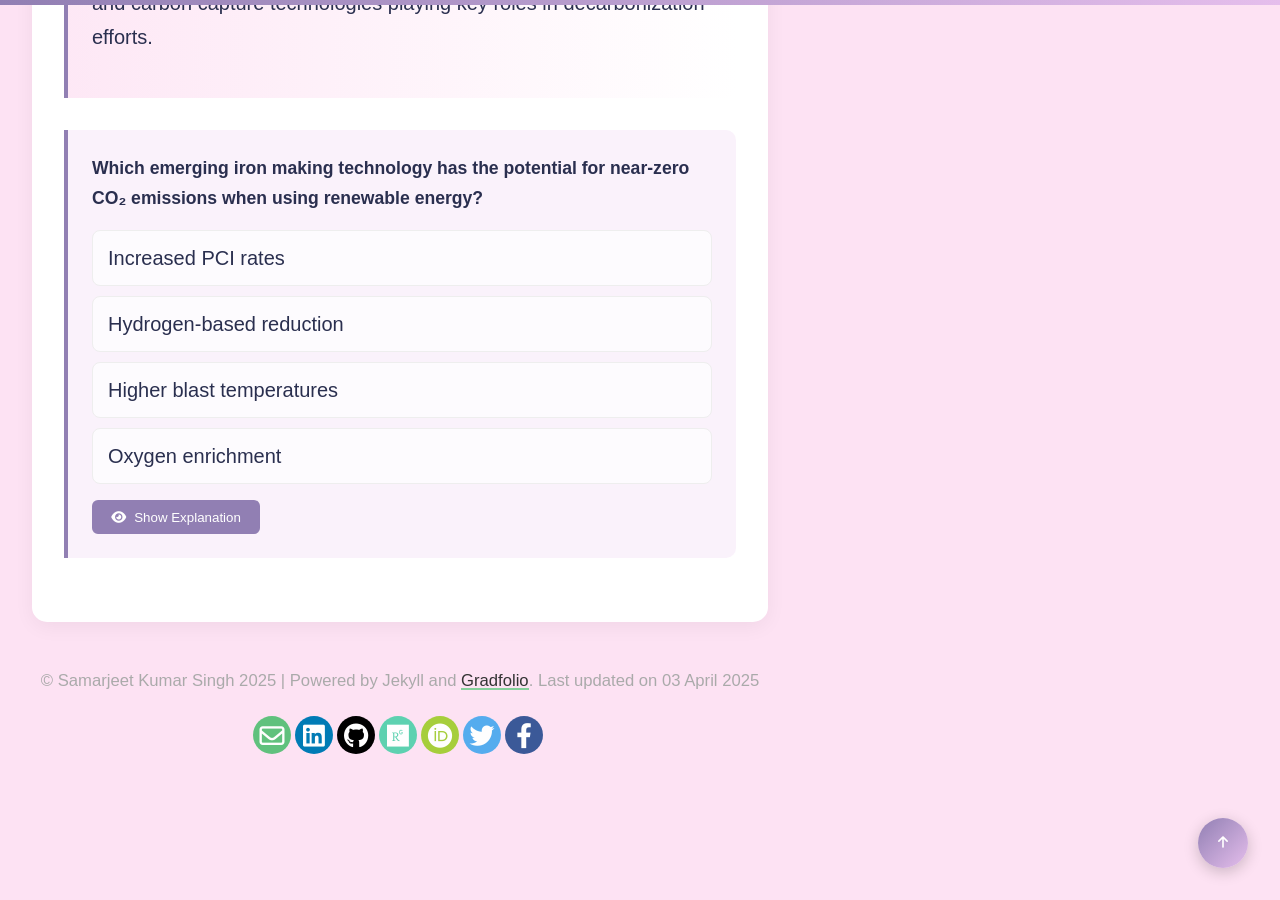
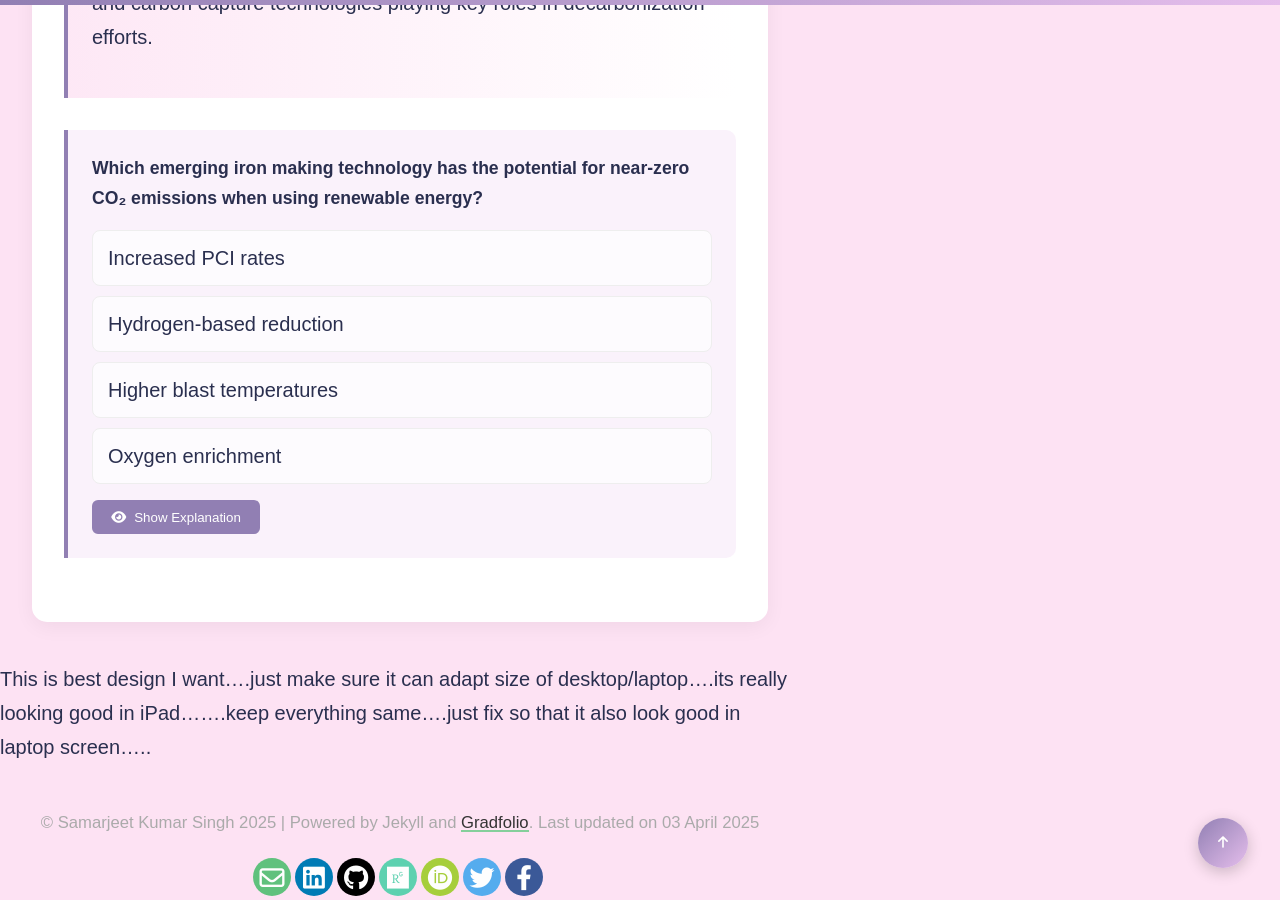
Before and after one commit to Samarjeetkumarsingh/website, a Jekyll site: the page built from _posts/2025-04-03-Iron-Making-Notes.md, in a window 1280 px wide and 900 px high, scrolled down 18511 px. Built offline with Jekyll 4.4.1, drawn with Linux system fonts in a browser that asks for light colours; nearby versions of some CDN libraries; our own code applies the rules of GitHub Pages for plain Markdown files; some of the changed text lies outside the part shown.

Commit message:
Update and rename 2025-04-02-Iron-Making-Notes.md to 2025-04-03-Iron-Making-Notes.md

```diff
--- a/_posts/2025-04-02-Iron-Making-Notes.md
+++ b/_posts/2025-04-03-Iron-Making-Notes.md
@@ -1258,4 +1258,4 @@
         });
     </script>
 </body>
-</html>
+</html> This is best design I want....just make sure it can adapt size of desktop/laptop....its really looking good in iPad.......keep everything same....just fix so that it also look good in laptop screen.....
```
